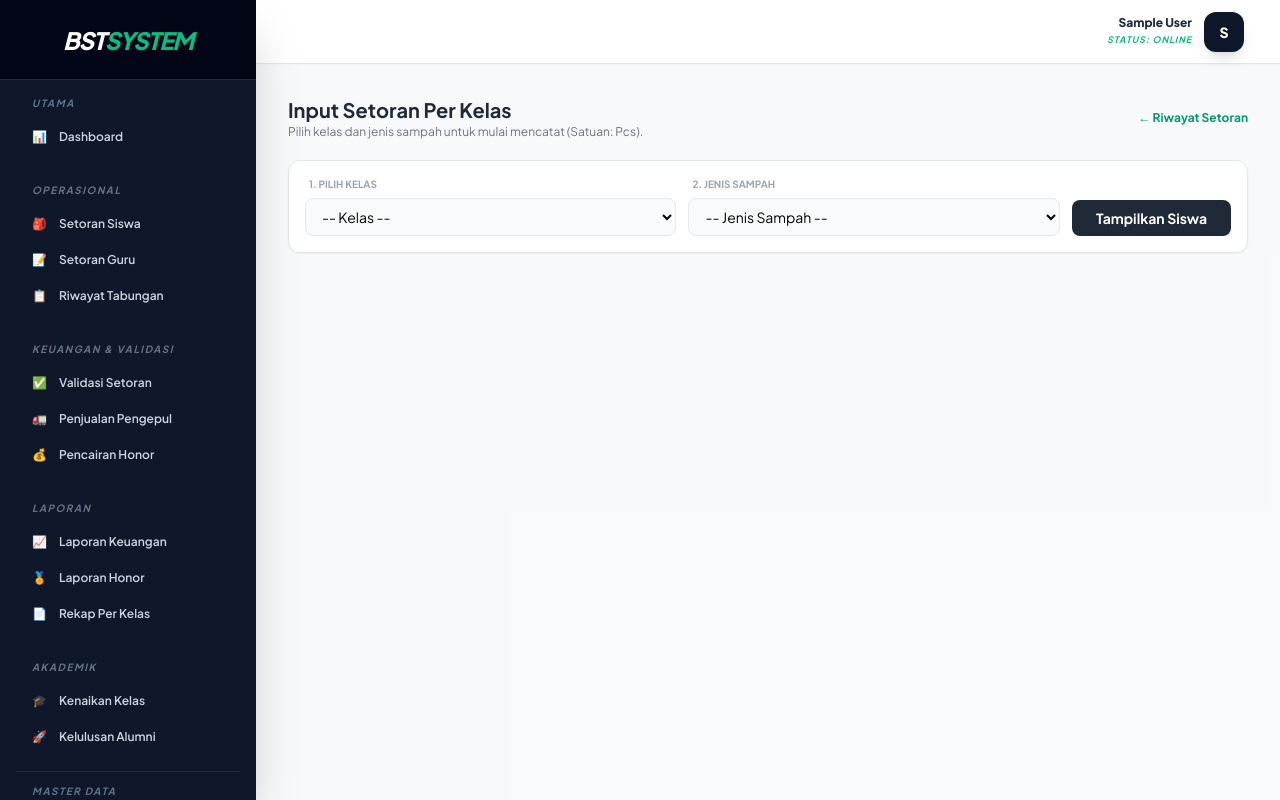
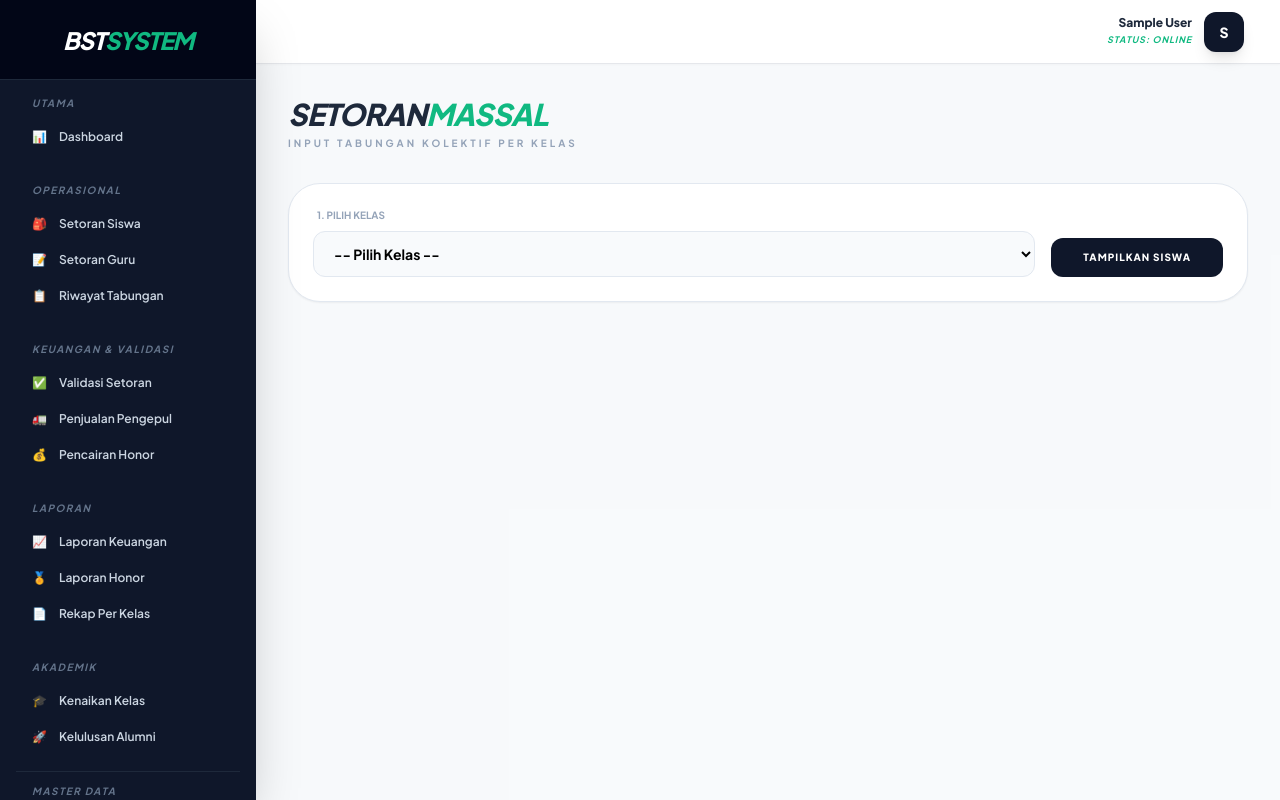
Before and after one commit to wrhasyim/bst, a PHP site: page /bst/public/setoran/siswa_kelas in a window 1280 px wide. Run offline with PHP 8.4, Linux system fonts and the light colour scheme; the visitor is signed in with stand-in values (Sample User, id 1); tables that the repository leaves empty or names only in its code hold one stand-in row (values such as "Sample post"); some libraries are stand-ins or nearby versions.

Commit message:
feat: Enhance SetoranController and views for improved deposit management and user experience

```diff
--- a/app/Controllers/SetoranController.php
+++ b/app/Controllers/SetoranController.php
@@ -24,7 +24,9 @@
         $this->db = Database::getInstance()->getConnection();
     }
 
-    // Riwayat Tabungan Siswa
+    // =======================================================
+    // 1. RIWAYAT TABUNGAN SISWA
+    // =======================================================
     public function siswa() {
         $setoran = $this->setoranModel->getSetoranSiswa();
         $title = "Riwayat Tabungan";
@@ -32,7 +34,9 @@
         require_once __DIR__ . '/../../views/layouts/admin.php';
     }
 
-    // Input Massal Per Kelas
+    // =======================================================
+    // 2. INPUT MASSAL PER KELAS (BATCH STORE)
+    // =======================================================
     public function siswa_kelas() {
         $all_kelas = $this->kelasModel->getAll();
         $all_sampah = $this->sampahModel->getAll();
@@ -50,19 +54,28 @@
                 if ((float)$jml > 0) {
                     $u = $this->userModel->getById($uid);
                     $kls = ($u['kelas_id']) ? $this->kelasModel->getById($u['kelas_id']) : null;
+
+                    // PERBAIKAN: Menggunakan harga_dasar, bukan harga_siswa
                     $this->setoranModel->create([
-                        'user_id' => $uid, 'kategori_id' => $_POST['kategori_id'], 'berat' => $jml,
-                        'total_harga' => $jml * $kat['harga_siswa'], 'total_pengepul' => $jml * $kat['harga_pengepul'],
-                        'walikelas_id' => $kls['walikelas_id'] ?? null, 'status' => 'pending'
+                        'user_id' => $uid,
+                        'kategori_id' => $_POST['kategori_id'],
+                        'berat' => $jml,
+                        'total_harga' => $jml * $kat['harga_dasar'],
+                        'total_pengepul' => $jml * $kat['harga_pengepul'],
+                        'walikelas_id' => $kls['walikelas_id'] ?? null,
+                        'status' => 'pending'
                     ]);
                 }
             }
             $_SESSION['success'] = "Setoran Pcs berhasil disimpan.";
             header('Location: ' . BASE_URL . '/setoran/siswa');
+            exit;
         }
     }
 
-    // --- BAGIAN GURU (SUDAH PCS) ---
+    // =======================================================
+    // 3. BAGIAN GURU
+    // =======================================================
     public function guru() {
         $setoran = $this->setoranModel->getSetoranGuru();
         $title = "Setoran Guru (Pcs)";
@@ -74,16 +87,26 @@
         if ($_SERVER['REQUEST_METHOD'] === 'POST') {
             $kat = $this->sampahModel->getById($_POST['kategori_id']);
             $jml = (float)$_POST['berat'];
+
+            // PERBAIKAN: Menggunakan harga_dasar, bukan harga_guru
             $this->setoranModel->create([
-                'user_id' => $_POST['user_id'], 'kategori_id' => $_POST['kategori_id'], 'berat' => $jml,
-                'total_harga' => $jml * $kat['harga_guru'], 'total_pengepul' => $jml * $kat['harga_pengepul'],
-                'walikelas_id' => null, 'status' => 'pending'
+                'user_id' => $_POST['user_id'],
+                'kategori_id' => $_POST['kategori_id'],
+                'berat' => $jml,
+                'total_harga' => $jml * $kat['harga_dasar'],
+                'total_pengepul' => $jml * $kat['harga_pengepul'],
+                'walikelas_id' => null,
+                'status' => 'pending'
             ]);
             $_SESSION['success'] = "Setoran guru ($jml Pcs) disimpan.";
             header('Location: ' . BASE_URL . '/setoran/guru');
+            exit;
         }
     }
 
+    // =======================================================
+    // 4. VALIDASI SETORAN
+    // =======================================================
     public function validasi() {
         $pending = $this->setoranModel->getPending();
         $title = "Validasi Setoran";
@@ -106,16 +129,21 @@
     public function update_pending($id) {
         if ($_SERVER['REQUEST_METHOD'] === 'POST') {
             $kat = $this->sampahModel->getById($_POST['kategori_id']);
-            $setoran = $this->setoranModel->getById($id);
             $jml = (float)$_POST['berat'];
-            $harga_satuan = ($setoran['role'] == 'guru') ? $kat['harga_guru'] : $kat['harga_siswa'];
+
+            // PERBAIKAN: Menyamakan harga satuan menggunakan harga_dasar
+            $harga_satuan = $kat['harga_dasar'];
 
             $this->setoranModel->update($id, [
-                'kategori_id' => $_POST['kategori_id'], 'berat' => $jml,
-                'total_harga' => $jml * $harga_satuan, 'total_pengepul' => $jml * $kat['harga_pengepul']
+                'kategori_id' => $_POST['kategori_id'],
+                'berat' => $jml,
+                'total_harga' => $jml * $harga_satuan,
+                'total_pengepul' => $jml * $kat['harga_pengepul']
             ]);
+
             $_SESSION['success'] = "Data $jml Pcs diperbarui.";
             header('Location: ' . BASE_URL . '/setoran/validasi');
+            exit;
         }
     }
 
@@ -123,10 +151,13 @@
         $this->setoranModel->updateStatus($id, 'valid');
         $_SESSION['success'] = "Data divalidasi.";
         header('Location: ' . BASE_URL . '/setoran/validasi');
+        exit;
     }
 
     public function hapus_pending($id) {
         $this->setoranModel->delete($id);
+        $_SESSION['success'] = "Data pending berhasil dihapus.";
         header('Location: ' . BASE_URL . '/setoran/validasi');
+        exit;
     }
 }
--- a/views/admin/setoran/siswa_kelas.php
+++ b/views/admin/setoran/siswa_kelas.php
@@ -1,86 +1,92 @@
-<div class="max-w-5xl mx-auto">
-    <div class="flex items-center justify-between mb-5">
+<div class="max-w-7xl mx-auto space-y-8 pb-10">
+    <div class="flex items-center justify-between">
         <div>
-            <h2 class="text-xl font-bold text-gray-800">Input Setoran Per Kelas</h2>
-            <p class="text-xs text-gray-500">Pilih kelas dan jenis sampah untuk mulai mencatat (Satuan: Pcs).</p>
+            <h2 class="text-3xl font-black text-slate-800 italic uppercase tracking-tight">SETORAN<span class="text-emerald-500">MASSAL</span></h2>
+            <p class="text-[10px] font-bold text-slate-400 uppercase tracking-[0.3em] mt-1">Input Tabungan Kolektif Per Kelas</p>
         </div>
-        <a href="<?= BASE_URL ?>/setoran/siswa" class="text-xs font-bold text-emerald-600 hover:underline">
-            &larr; Riwayat Setoran
-        </a>
     </div>
 
-    <div class="bg-white p-4 rounded-xl shadow-sm border border-gray-200 mb-5">
-        <form action="<?= BASE_URL ?>/setoran/siswa_kelas" method="GET" class="flex flex-col md:flex-row gap-3 items-end">
-            <div class="flex-1 w-full">
-                <label class="block text-[10px] font-bold text-gray-400 uppercase mb-1.5 ml-1">1. Pilih Kelas</label>
-                <select name="kelas_id" required class="w-full px-3 py-2 text-sm bg-gray-50 border border-gray-200 rounded-lg focus:ring-2 focus:ring-emerald-500 transition-all outline-none">
-                    <option value="">-- Kelas --</option>
+    <div class="bg-white p-6 rounded-[2rem] border border-slate-200 shadow-sm">
+        <form action="<?= BASE_URL ?>/setoran/siswa_kelas" method="GET" class="flex flex-col md:flex-row gap-4">
+            <div class="flex-1">
+                <label class="block text-[10px] font-bold text-slate-400 uppercase mb-2 ml-1">1. Pilih Kelas</label>
+                <select name="kelas_id" required class="w-full px-4 py-3 bg-slate-50 border border-slate-200 rounded-xl text-sm font-bold outline-none focus:ring-2 focus:ring-emerald-500">
+                    <option value="">-- Pilih Kelas --</option>
                     <?php foreach($all_kelas as $k): ?>
-                        <option value="<?= $k['id'] ?>" <?= (isset($_GET['kelas_id']) && $_GET['kelas_id'] == $k['id']) ? 'selected' : '' ?>>
-                            🏫 <?= htmlspecialchars($k['nama_kelas']) ?>
+                        <option value="<?= $k['id'] ?>" <?= ($kelas_id == $k['id']) ? 'selected' : '' ?>>
+                            Kelas <?= htmlspecialchars($k['nama_kelas']) ?>
                         </option>
                     <?php endforeach; ?>
                 </select>
             </div>
-            <div class="flex-1 w-full">
-                <label class="block text-[10px] font-bold text-gray-400 uppercase mb-1.5 ml-1">2. Jenis Sampah</label>
-                <select name="kategori_id" required class="w-full px-3 py-2 text-sm bg-gray-50 border border-gray-200 rounded-lg focus:ring-2 focus:ring-emerald-500 transition-all outline-none">
-                    <option value="">-- Jenis Sampah --</option>
-                    <?php foreach($all_sampah as $s): ?>
-                        <option value="<?= $s['id'] ?>" <?= (isset($_GET['kategori_id']) && $_GET['kategori_id'] == $s['id']) ? 'selected' : '' ?>>
-                            ♻️ <?= htmlspecialchars($s['nama_sampah']) ?> (Rp<?= number_format($s['harga_siswa'],0) ?>/pcs)
+            <div class="flex items-end">
+                <button type="submit" class="px-8 py-3 bg-slate-900 text-white text-[10px] font-black uppercase tracking-widest rounded-xl hover:bg-black transition-all">
+                    Tampilkan Siswa
+                </button>
+            </div>
+        </form>
+    </div>
+
+    <?php if($kelas_id && !empty($siswa_list)): ?>
+    <form action="<?= BASE_URL ?>/setoran/siswa_batch_store" method="POST" class="bg-white rounded-[3rem] border border-slate-200 shadow-sm overflow-hidden">
+
+        <div class="p-8 border-b border-slate-50 bg-slate-50/30">
+            <div class="flex flex-col md:flex-row justify-between items-center gap-6">
+                <h3 class="font-black text-slate-800 text-xs uppercase tracking-widest italic underline">Daftar Siswa & Input (Pcs)</h3>
+
+                <div class="w-full md:w-1/2 lg:w-1/3">
+                    <label class="block text-[10px] font-bold text-emerald-600 uppercase mb-2 ml-1">2. Pilih Jenis Sampah Kolektif</label>
+                    <select name="kategori_id" required class="w-full px-4 py-3 bg-emerald-50 border border-emerald-200 text-emerald-800 rounded-xl text-sm font-bold outline-none focus:ring-2 focus:ring-emerald-500">
+                        <option value="">-- Pilih Jenis Sampah --</option>
+                        <?php foreach($all_sampah as $kat): ?>
+                            <option value="<?= $kat['id'] ?>">
+                                ♻️ <?= htmlspecialchars($kat['nama_sampah']) ?> (Rp<?= number_format($kat['harga_dasar'], 0, ',', '.') ?>/Pcs)
                             </option>
                         <?php endforeach; ?>
                     </select>
                 </div>
-            <button type="submit" class="w-full md:w-auto px-6 py-2 bg-gray-800 hover:bg-black text-white text-sm font-bold rounded-lg transition-all">
-                Tampilkan Siswa
-            </button>
-        </form>
+            </div>
         </div>
 
-    <?php if (isset($_GET['kelas_id']) && !empty($siswa_list)): ?>
-        <form action="<?= BASE_URL ?>/setoran/siswa_batch_store" method="POST">
-            <input type="hidden" name="kategori_id" value="<?= htmlspecialchars($_GET['kategori_id']) ?>">
-            <div class="bg-white rounded-xl shadow-sm border border-gray-200 overflow-hidden">
+        <div class="overflow-x-auto">
             <table class="w-full text-left">
                 <thead>
-                        <tr class="bg-gray-50 border-b border-gray-200 text-[10px] uppercase text-gray-400 font-bold">
-                            <th class="px-5 py-3 w-16">No</th>
-                            <th class="px-5 py-3">Nama Lengkap Siswa</th>
-                            <th class="px-5 py-3 text-right">Jumlah (Pcs)</th>
+                    <tr class="bg-gray-50 border-b border-gray-100 text-[10px] uppercase text-slate-400 font-black tracking-widest">
+                        <th class="px-8 py-5 w-16 text-center">No</th>
+                        <th class="px-8 py-5">Nama Siswa</th>
+                        <th class="px-8 py-5 text-right w-64">Jumlah Setor (Pcs)</th>
                     </tr>
                 </thead>
-                    <tbody class="divide-y divide-gray-100">
-                        <?php $no=1; foreach($siswa_list as $siswa): ?>
-                        <tr>
-                            <td class="px-5 py-2.5 text-xs text-gray-400"><?= $no++ ?></td>
-                            <td class="px-5 py-2.5">
-                                <span class="font-bold text-gray-700 text-sm"><?= htmlspecialchars($siswa['nama']) ?></span>
+                <tbody class="divide-y divide-gray-50">
+                    <?php $no=1; foreach($siswa_list as $s): ?>
+                    <tr class="hover:bg-slate-50 transition-all">
+                        <td class="px-8 py-4 text-xs font-bold text-slate-400 text-center"><?= $no++ ?></td>
+                        <td class="px-8 py-4 font-black text-slate-800 text-sm uppercase italic tracking-tighter">
+                            <?= htmlspecialchars($s['nama']) ?>
                         </td>
-                            <td class="px-5 py-2.5">
-                                <div class="flex justify-end">
-                                    <div class="relative w-28">
-                                        <input type="number" name="berat[<?= $siswa['id'] ?>]" min="0" placeholder="0" class="w-full pl-3 pr-10 py-1.5 bg-gray-50 border border-gray-200 rounded-lg focus:ring-2 focus:ring-emerald-500 font-bold text-right text-sm text-emerald-700 outline-none transition-all">
-                                        <span class="absolute right-2 top-1/2 -translate-y-1/2 text-[9px] font-bold text-gray-400">Pcs</span>
-                                    </div>
+                        <td class="px-8 py-4">
+                            <div class="relative">
+                                <input type="number" name="berat[<?= $s['id'] ?>]" min="0" placeholder="0" class="w-full px-4 py-2 bg-white border border-slate-200 rounded-xl text-right font-black focus:ring-2 focus:ring-emerald-500 outline-none pr-12 transition-all">
+                                <span class="absolute right-4 top-1/2 -translate-y-1/2 text-[10px] font-black text-slate-400 uppercase">Pcs</span>
                             </div>
                         </td>
                     </tr>
                     <?php endforeach; ?>
                 </tbody>
             </table>
-                <div class="p-4 bg-gray-50 border-t border-gray-200 flex justify-between items-center">
-                    <p class="text-[10px] text-gray-400 italic">*Isi jumlah pcs. Jika kosong tidak akan disimpan.</p>
-                    <button type="submit" class="px-8 py-2.5 bg-emerald-600 hover:bg-emerald-700 text-white text-sm font-bold rounded-lg shadow-md transition-all transform hover:-translate-y-0.5">
-                        SIMPAN DATA KELAS
+        </div>
+
+        <div class="p-8 bg-slate-50 border-t border-slate-100 flex justify-end">
+            <button type="submit" class="px-10 py-4 bg-emerald-600 text-white text-[11px] font-black uppercase tracking-widest rounded-2xl shadow-xl shadow-emerald-500/20 hover:bg-emerald-700 transition-all transform active:scale-95">
+                💾 Simpan Setoran Massal
             </button>
         </div>
-            </div>
     </form>
-    <?php elseif(isset($_GET['kelas_id'])): ?>
-        <div class="text-center p-10 bg-white rounded-xl border border-dashed border-gray-300 text-gray-400 text-sm">
-            Tidak ada siswa aktif di kelas ini.
+
+    <?php elseif($kelas_id && empty($siswa_list)): ?>
+        <div class="p-16 text-center bg-white rounded-[3rem] border border-dashed border-slate-300">
+            <span class="text-4xl mb-4 block">📭</span>
+            <p class="text-sm font-bold text-slate-400 uppercase tracking-widest">Tidak ada siswa aktif di kelas ini.</p>
         </div>
     <?php endif; ?>
 </div>
```
Also changed, not shown: views/admin/kelas/index.php (+64 -55 lines). Lines whose indentation alone changed are shown as unchanged.
